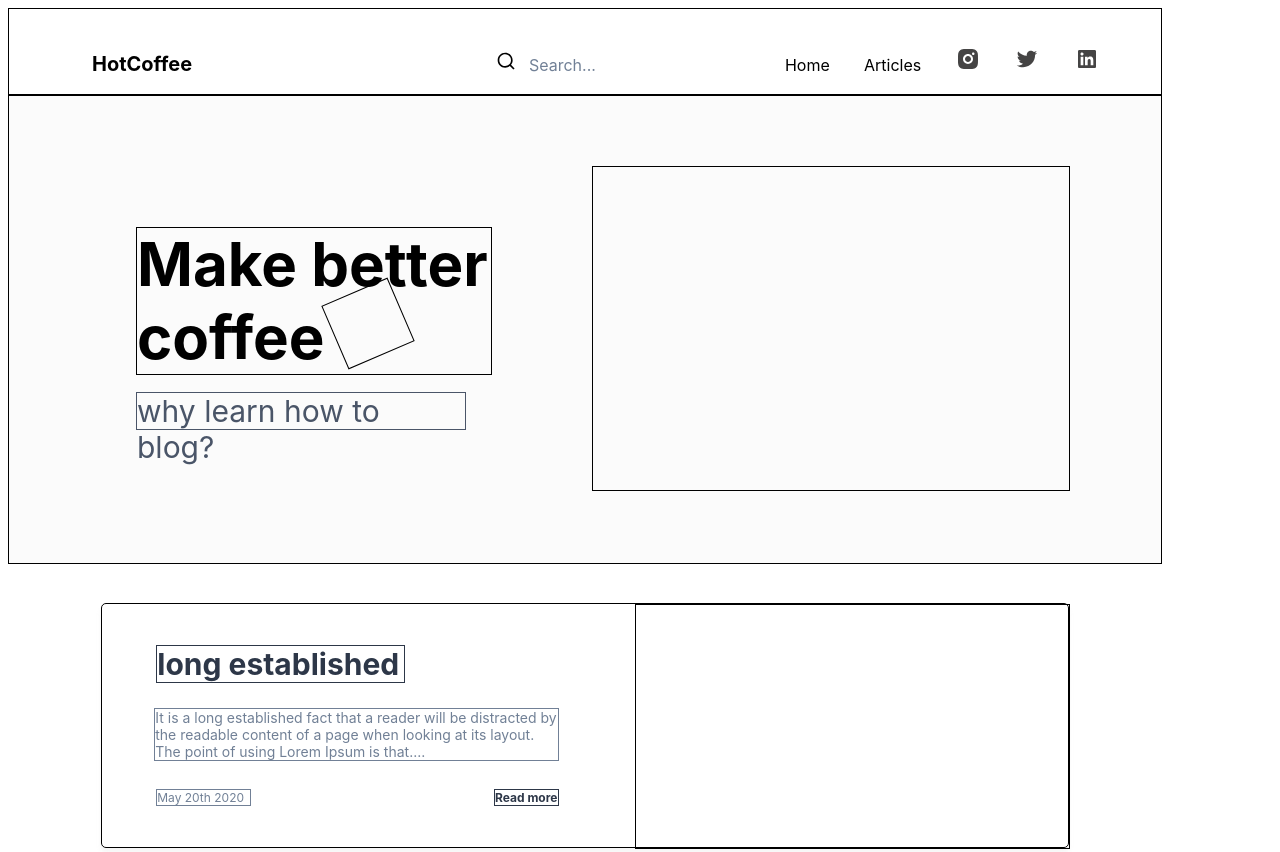
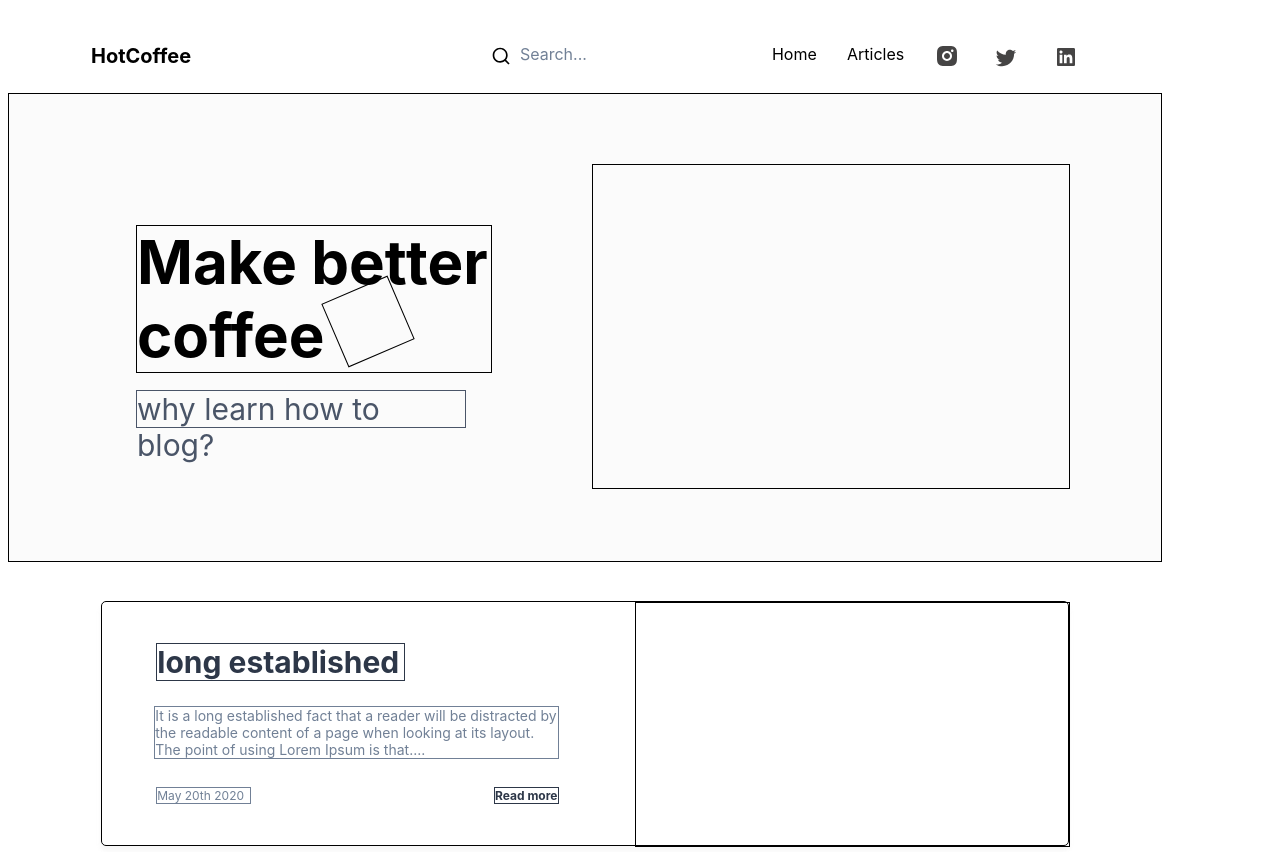
Before and after one commit to BatanAndrei/BlogHomePage, a plain HTML site: page index.html in a window 1280 px wide. Shown: the top 852 px of the page. Drawn offline with Linux system fonts and the light colour scheme; a web font is replaced by a local one.

Commit message:
initial commit

```diff
--- a/index.html
+++ b/index.html
@@ -9,19 +9,10 @@
 </head>
 <body>
     <header>
-        <!-- <nav> -->
+        <nav>
             <ul class="navigation">
                 <li class="navigation-hotcoffee">HotCoffee</li>
-                <li class="navigation-searchsvg"><svg width="20" height="20" viewBox="0 0 20 20" fill="none" xmlns="http://www.w3.org/2000/svg">
-                    <g clip-path="url(#clip0_1_8)">
-                    <path d="M15.0258 13.8475L18.595 17.4159L17.4158 18.595L13.8475 15.0259C12.5198 16.0902 10.8683 16.6691 9.16666 16.6667C5.02666 16.6667 1.66666 13.3067 1.66666 9.16669C1.66666 5.02669 5.02666 1.66669 9.16666 1.66669C13.3067 1.66669 16.6667 5.02669 16.6667 9.16669C16.6691 10.8684 16.0902 12.5198 15.0258 13.8475ZM13.3542 13.2292C14.4118 12.1416 15.0024 10.6837 15 9.16669C15 5.94335 12.3892 3.33335 9.16666 3.33335C5.94333 3.33335 3.33333 5.94335 3.33333 9.16669C3.33333 12.3892 5.94333 15 9.16666 15C10.6837 15.0024 12.1416 14.4118 13.2292 13.3542L13.3542 13.2292V13.2292Z" fill="black"/>
-                    </g>
-                    <defs>
-                    <clipPath id="clip0_1_8">
-                    <rect width="20" height="20" fill="white"/>
-                    </clipPath>
-                    </defs>
-                    </svg></li>
+                <li class="navigation-searchsvg"><img src="./svg/search-line 1.svg" alt="icon search"></li>
                 <li class="navigation-search">Search...</li>
                 <li class="navigation-home">Home</li>
                 <li class="navigation-article">Articles</li>
@@ -32,7 +23,7 @@
                         <li class="navigation-linkeidsvg"><a href="https://www.linkedin.com/"><img src="./svg/linkedin-box-fill 1.svg" alt="icon linkedin"></a>
                         </li>
                     </ul>
-          <!-- </nav> -->
+          </nav>
         </header>
         <main>
             <section>
--- a/style.css
+++ b/style.css
@@ -9,18 +9,14 @@
     font-family: "Inter";
 }
 
-.navigation li{
-    display: inline-block;
-
-}
 
 .navigation{
+    display: flex;
+    list-style-type: none;
     padding-left: 0px;
     margin: 0px;
     width: 1152px;
     height: 85px;
-
-    border: 1px solid;
 }
 
 .navigation-hotcoffee{
@@ -88,24 +84,24 @@
 }
 
 .navigation-instsvg{
-    width: 20px;
-    height: 20px;
+    width: 24px;
+    height: 24px;
     margin-left: 30px;
     margin-top: 36px;
     cursor: pointer;
 }
 
 .navigation-twitsvg{width: 102px;
-    width: 20.38px;
-    height: 16.57px;
+    width: 24px;
+    height: 24px;
     margin-left: 34.78px;
     margin-top: 37.69px;
     cursor: pointer;
 }
 
 .navigation-linkeidsvg{width: 102px;
-    width: 18px;
-    height: 18px;
+    width: 24px;
+    height: 24px;
     margin-left: 35.84px;
     margin-top: 37px;
     margin-left: 35.84px;
```
